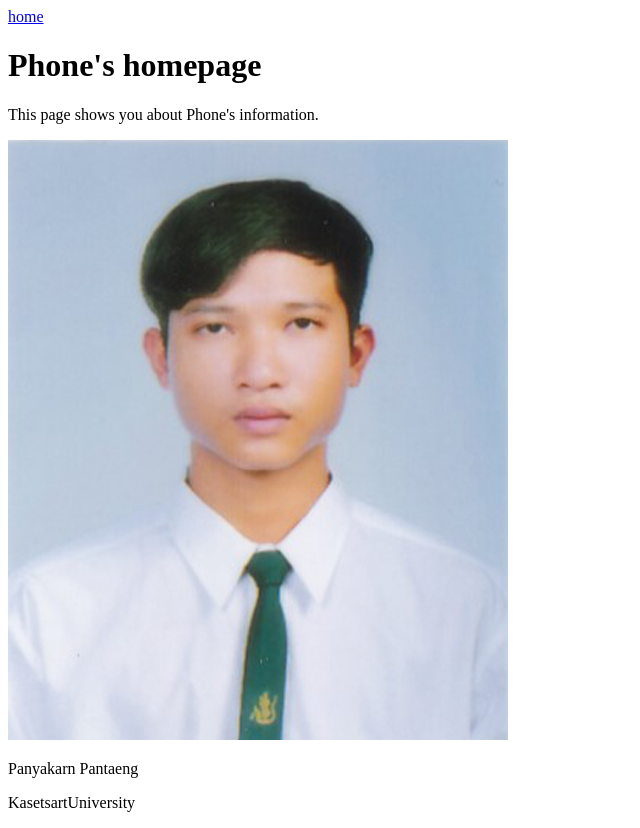
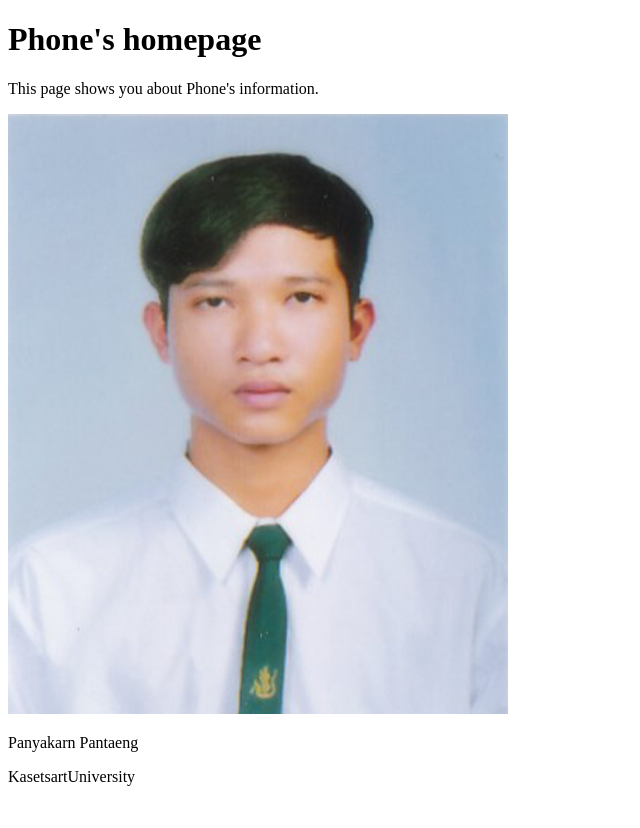
Before and after one commit to lynnsentinel/lynnsentinel.github.io, a plain HTML site: page phone.html in a window 1280 px wide. Shown: the whole page, without its empty margins (0-640 px from the left). After the commit the page ends 802 px from the top, so only its background shows below. Drawn offline with Linux system fonts and the light colour scheme.

```diff
--- a/phone.html
+++ b/phone.html
@@ -6,8 +6,6 @@
     <title>Phone's homepage</title>
 </head>
 <body>
-    <a href="/Phone.html">home</a>
-
     <h1>Phone's homepage</h1>
     <p>This page shows you about Phone's information.</p>
     <img src="phone's image.jpg" width="500" height="600">
```
